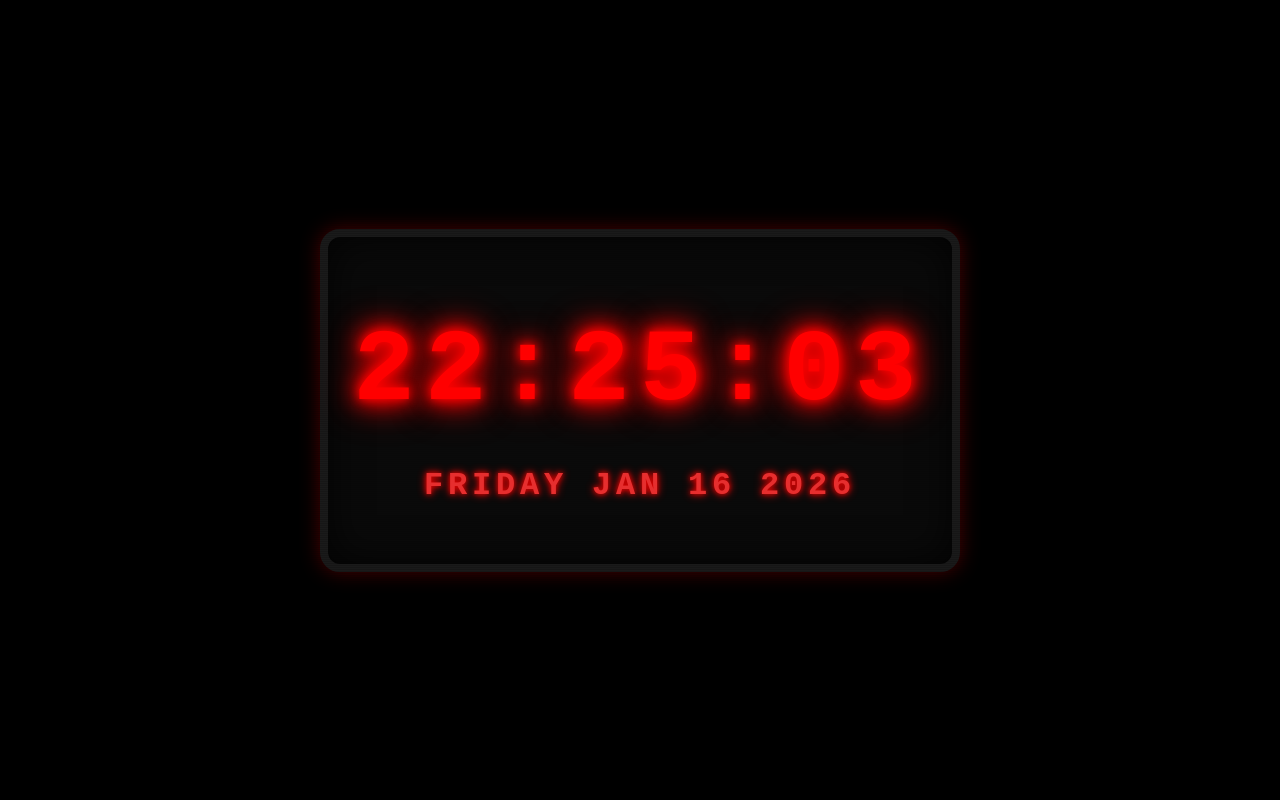
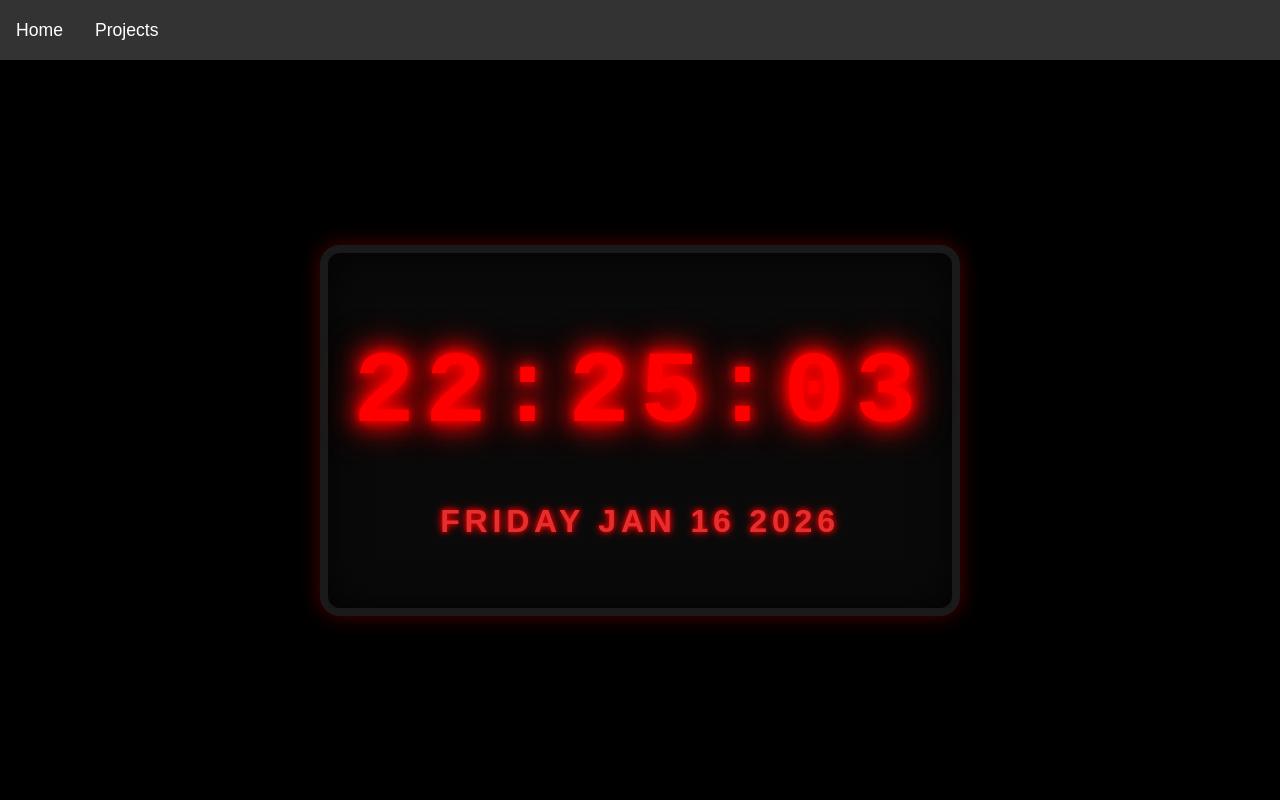
Before and after one commit to SanthoshBala/code-we-live-by, a Flask app: page /clock in a window 1280 px wide. Run offline with Flask 3, Linux system fonts and the light colour scheme.

Commit message:
Make Clock page modular by extending base template
- Update clock.html to extend base.html for consistent navigation
- Override body and container styles to preserve retro aesthetic
- Maintain full black background and centered layout
- All pages now share the same navigation bar structure

```diff
--- a/templates/clock.html
+++ b/templates/clock.html
@@ -1,24 +1,22 @@
-<!DOCTYPE html>
-<html lang="en">
-<head>
-    <meta charset="UTF-8">
-    <meta name="viewport" content="width=device-width, initial-scale=1.0">
-    <title>Retro Digital Clock</title>
+{% extends "base.html" %}
+
+{% block title %}Retro Digital Clock - My Website{% endblock %}
+
+{% block content %}
 <style>
-        * {
-            margin: 0;
-            padding: 0;
-            box-sizing: border-box;
+    /* Override base styles for clock page */
+    body {
+        background-color: #000000;
+        overflow: hidden;
     }
 
-        body {
-            background-color: #000000;
+    .container {
         display: flex;
         justify-content: center;
         align-items: center;
-            height: 100vh;
-            font-family: 'Courier New', monospace;
-            overflow: hidden;
+        height: calc(100vh - 60px); /* Subtract nav height */
+        padding: 0;
+        max-width: none;
     }
 
     .clock-container {
@@ -35,6 +33,7 @@
         flex-direction: column;
         align-items: center;
         gap: 20px;
+        position: relative;
     }
 
     .clock {
@@ -99,8 +98,7 @@
         z-index: 2;
     }
 </style>
-</head>
-<body>
+
 <div class="clock-container">
     <div class="clock" id="clock">00:00:00</div>
     <div class="date" id="date">LOADING...</div>
@@ -136,5 +134,4 @@
     updateClock();
     setInterval(updateClock, 1000);
 </script>
-</body>
-</html>
+{% endblock %}
```
Lines whose indentation alone changed are shown as unchanged.
